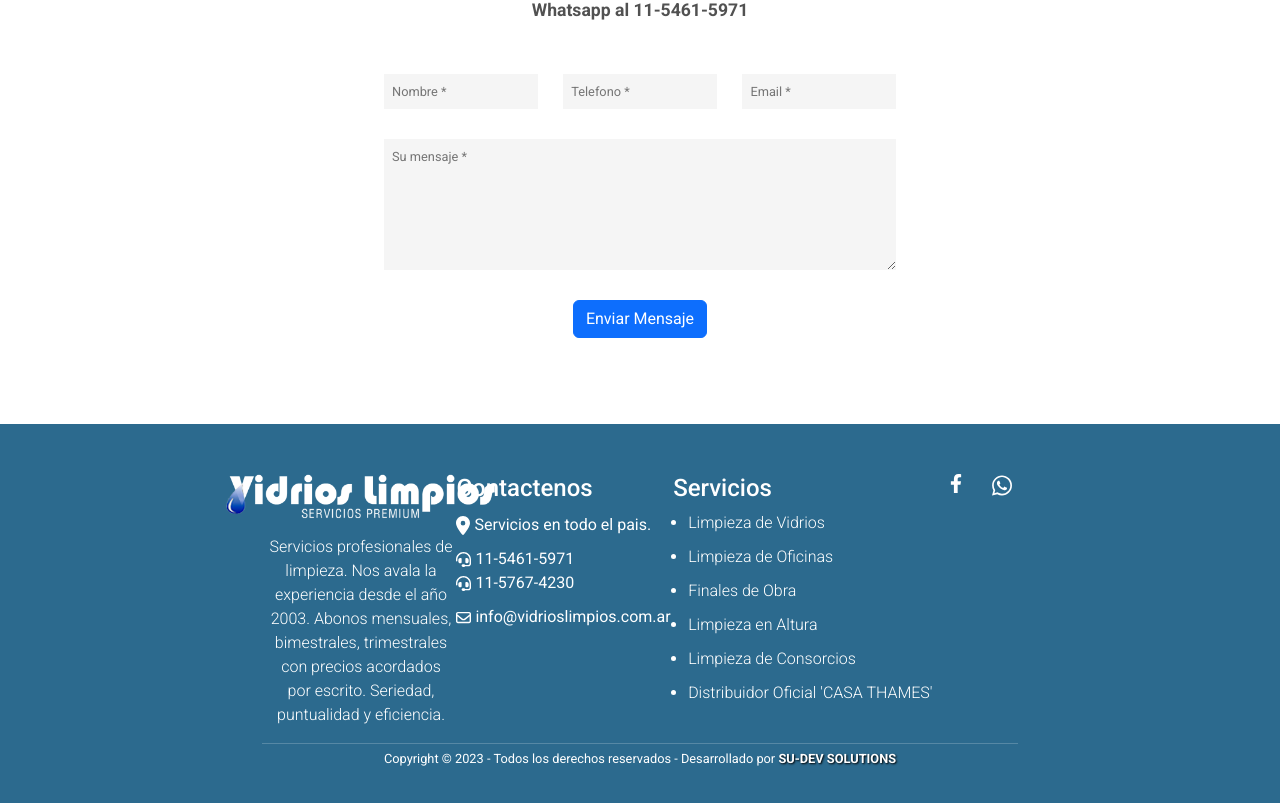
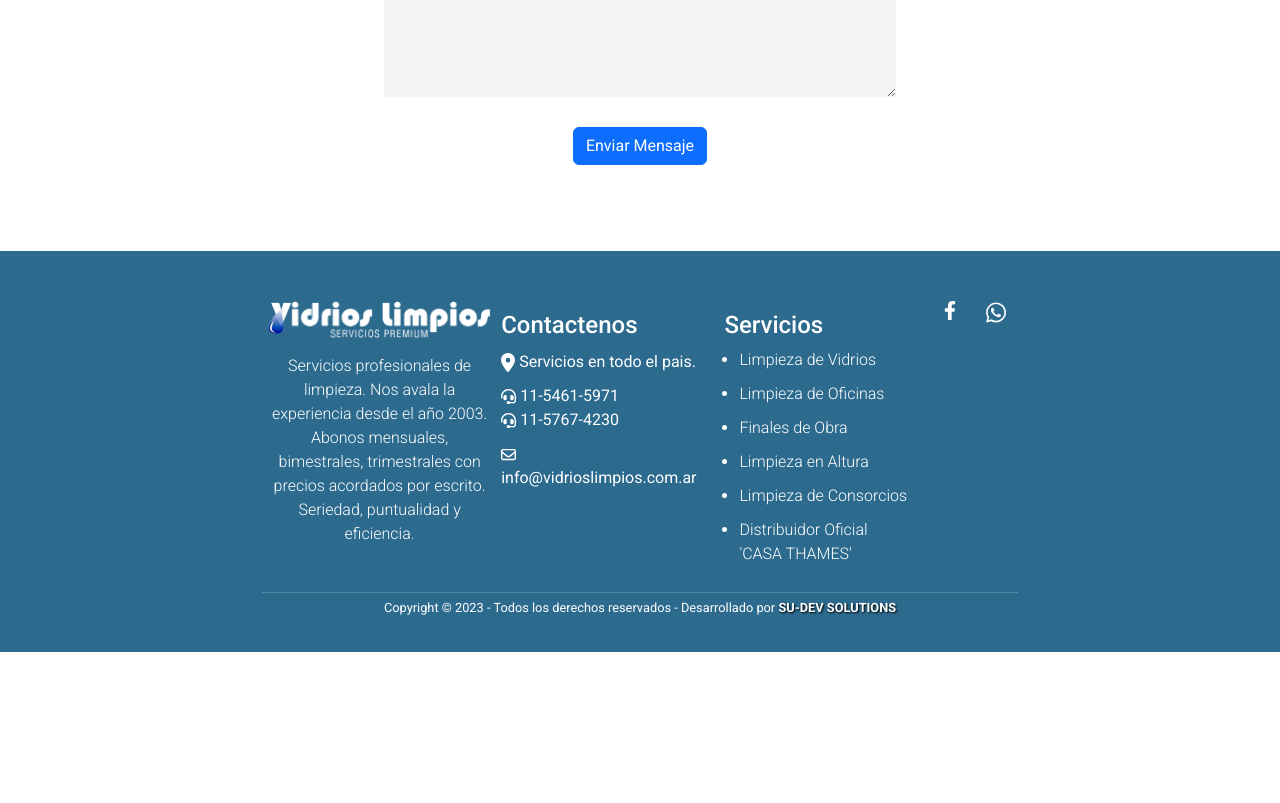
Before and after one commit to arielituzzz/vidrios-limpios, a React (Create React App) app: page /#/ in a window 1280 px wide. Shown: the part 4796-5599 px from the top of the page. After the commit the page ends 5448 px from the top, so only its background shows below. Built offline with nearby package versions, Linux system fonts and the light colour scheme.

Commit message:
Se mejoro la responsividad del footer

```diff
--- a/src/components/footer/content/_content.scss
+++ b/src/components/footer/content/_content.scss
@@ -108,6 +108,7 @@
       align-items: self-start;
       width: 60%;
       &__section1 {
+        width: 10%;
         &__imgFacebook {
           width: 12px;
         }
@@ -116,7 +117,9 @@
         }
       }
       &__section2 {
+        width: 30%;
         align-items: flex-start;
+        padding: 10px;
         &__title {
           font-size: 1.5rem;
         }
@@ -128,7 +131,9 @@
         }
       }
       &__section3 {
+        width: 30%;
         align-items: flex-start;
+        padding: 10px;
         &__text {
           font-size: 1rem;
           &__icon {
@@ -151,9 +156,9 @@
         }
       }
       &__section4 {
-        width: 25%;
+        width: 30%;
         &__logo {
-          width: 270px;
+          width: 100%;
         }
         &__text {
           font-size: 1rem;
--- a/src/components/main/home/about/_about.scss
+++ b/src/components/main/home/about/_about.scss
@@ -54,7 +54,7 @@
       display: flex;
       flex-direction: row-reverse;
       align-items: self-start;
-      width: 50%;
+      width: 60%;
       column-gap: 30px;
       padding: 0;
       &__row1 {
```
